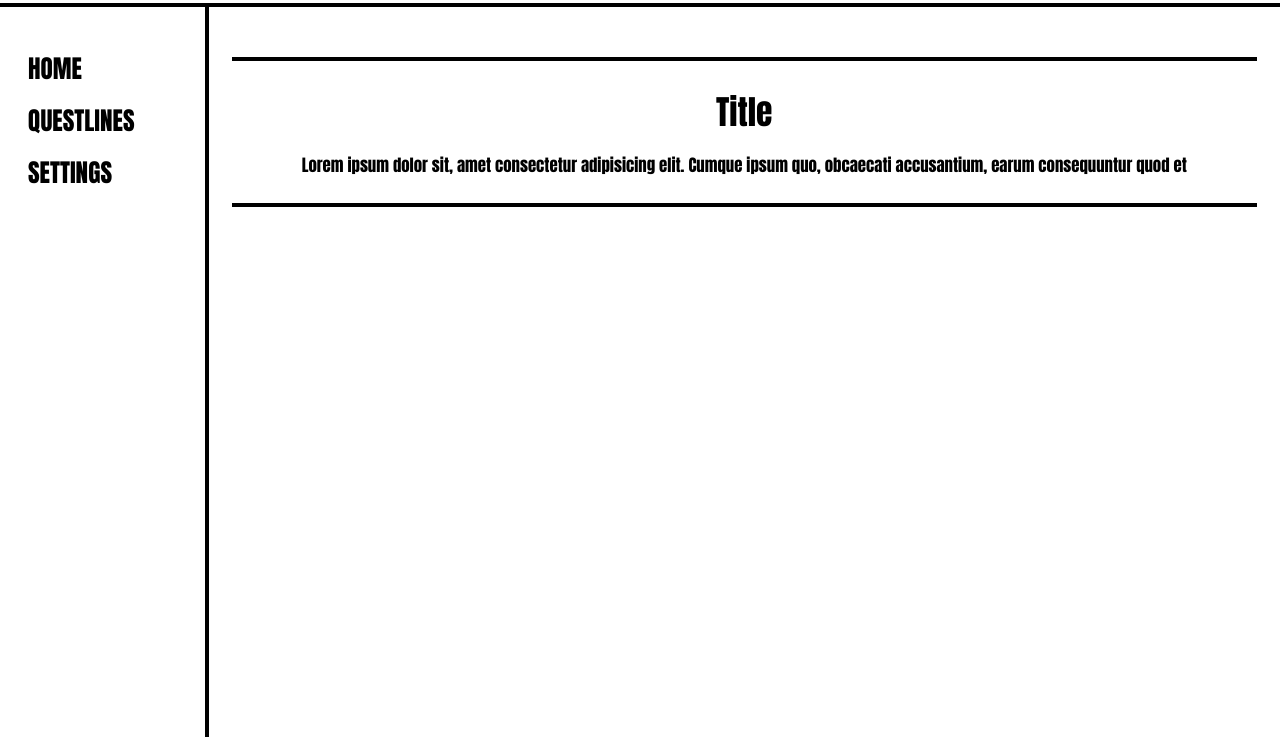
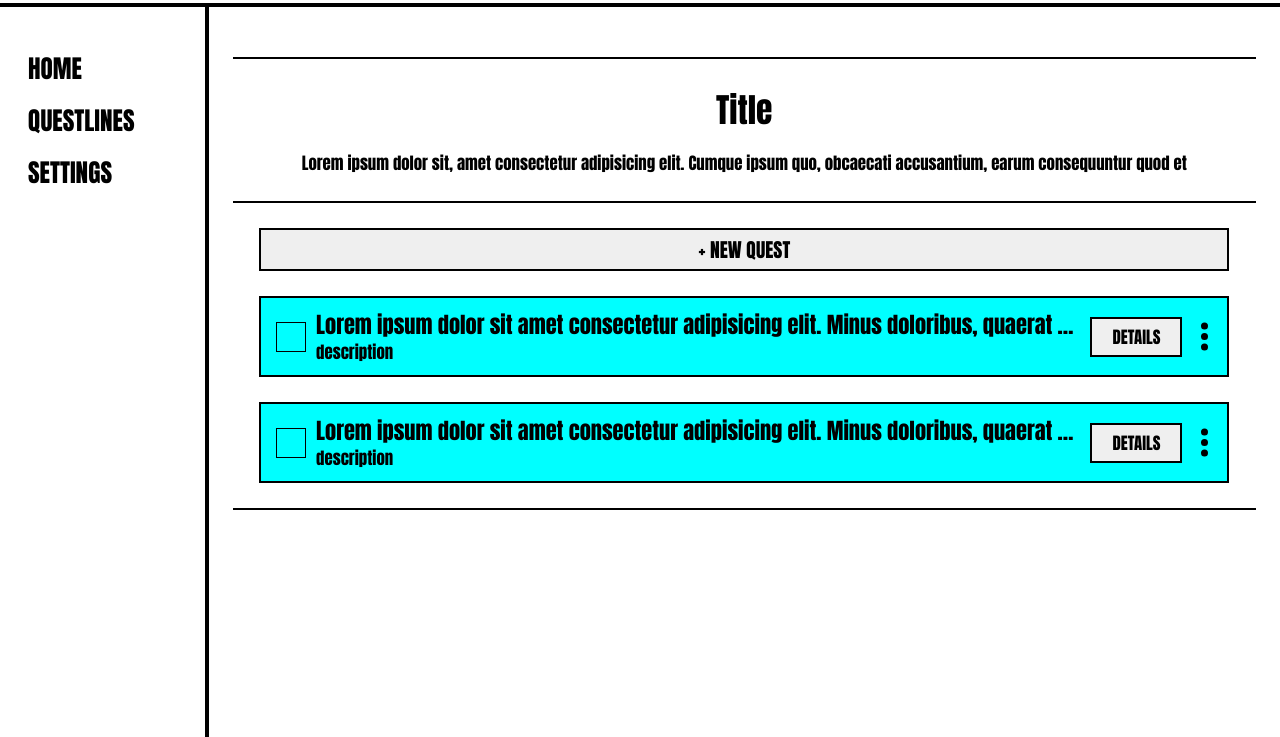
Before and after one commit to MattfromWii-Sports/quest-to-do, a website built with webpack: page src/index.html in a window 1280 px wide. Shown: the part 63-800 px from the top of the page. Built offline with nearby package versions, Linux system fonts and the light colour scheme.

Commit message:
Create Html Structure And Styles Of Quest Card

```diff
--- a/src/index.html
+++ b/src/index.html
@@ -46,10 +46,50 @@
                     </div>
                </div>
             </div>-->
+
+            <!-- quest structure draft -->
             <span class="line"></span>
             <h2>Title</h2>
             <p class="description">Lorem ipsum dolor sit, amet consectetur adipisicing elit. Cumque ipsum quo, obcaecati accusantium, earum consequuntur quod et</p>
             <span class="line"></span>
+            <button class="quest-add-btn">+ NEW QUEST</button>
+            <div class="quest-container">
+                <div class="quest-left">
+                    <span class="checkbox"></span>
+                    <div class="quest-text">
+                        <h3>Lorem ipsum dolor sit amet consectetur adipisicing elit. Minus doloribus, quaerat excepturi delectus</h3>
+                        <p class="description">description</p>
+                    </div>
+                </div>
+                <div class="quest-right">
+                    <button class="quest-details">DETAILS</button>
+                    <img class="kebab-menu" src="../src/images/dots-vertical.svg">
+                    <div class="kebab-container">
+
+                    </div>
+                </div>
+            </div>
+
+
+            <div class="quest-container">
+                <div class="quest-left">
+                    <span class="checkbox"></span>
+                    <div class="quest-text">
+                        <h3>Lorem ipsum dolor sit amet consectetur adipisicing elit. Minus doloribus, quaerat excepturi delectus</h3>
+                        <p class="description">description</p>
+                    </div>
+                </div>
+                <div class="quest-right">
+                    <button class="quest-details">DETAILS</button>
+                    <img class="kebab-menu" src="../src/images/dots-vertical.svg">
+                    <div class="kebab-container">
+
+                    </div>
+                </div>
+            </div>
+
+            <span class="line"></span>
+
         </div>
 
         <dialog class="modal" id="questline-dialog">
--- a/src/modules/dom-manipulator.js
+++ b/src/modules/dom-manipulator.js
@@ -99,6 +99,28 @@ function buildQuestlineCard(questlineObj) {
     return container;
 }
 
+function buildQuestCard(questObj) {
+
+}
+
+//builds add button
+function buildQuestAddButton() {
+    const button = buildElementClass('button', 'quest-add-btn');
+    button.textContent = '+ NEW QUEST';
+    return button;
+}
+function buildQuestlineAddButton() {
+    const button = buildElementClass('button', 'questline-add-btn');
+    button.textContent = '+ NEW QUESTLINE';
+    return button;
+}
+//builds tier line separator
+function buildLine() {
+    const span = buildElementClass('span', 'line');
+    span.textContent = '+ NEW QUEST';
+    return span;
+}
+
 //builds element with classes
 function buildElementClass(type, ...classes) {
     const elem = document.createElement(type);
@@ -109,22 +131,8 @@ function buildElementClass(type, ...classes) {
 function buildElement(type) {
     return document.createElement(type);
 }
-//builds add button
-function buildQuestAddButton() {
-    const button = buildElementClass('button', 'add-btn');
-    button.textContent = '+ NEW QUEST';
-    return button;
-}
-function buildQuestlineAddButton() {
-    const button = buildElementClass('button', 'questline-add-btn');
-    button.textContent = '+ NEW QUESTLINE';
-    return button;
-}
-//builds tier line separator
-function buildLine() {
 
-}
-
+// Misc. stuff
 function toggleKebabMenu(target) {
     closeKebabMenu(target);
     //toggle it
--- a/src/styles.css
+++ b/src/styles.css
@@ -85,19 +85,59 @@ body {
 
 
 .questline-add-btn,
-.add-btn {
+.quest-add-btn {
     width: 95%;
-    font-size: 1.5rem;
+    font-size: 1.4rem;
     padding: 5px;
     border: 2px solid black;
 }
+
+.kebab-menu {
+    margin-right: -10px;
+    height: 2.5rem;
+    transform: scale(1.2);
+}
+.kebab-container {
+    position: absolute;
+    padding: 4px 2px;
+    border: 2px solid black;
+    background-color: white;
+    z-index: 2;
+    display: none;
+    flex-direction: column;
+    justify-content: space-evenly;
+    align-items: flex-start;
+    gap: 1px;
+    width: max-content;
+}
+.kebab-container.open {
+    display: flex;
+}
+.kebab-container > button {
+    font-size: 1.3rem;
+    border: none;
+    width: 100%;
+    padding: 3px;
+    text-align: left;
+    background-color: transparent;
+}
+.kebab-container > button:hover {
+    background-color: grey;
+}
+
 span.line {
-    border: 2px solid black;
+    border: 1px solid black;
     width: 100%;
     height: 0;
 }
 
-/* questline tab stuff */
+.description {
+    font-size: 1.2rem;
+    overflow: hidden;
+    text-overflow: ellipsis;
+}
+
+/* questline card */
 .questline-container {
     width: 95%;
     border: 2px solid black;
@@ -131,38 +171,8 @@ span.line {
     font-size: 1.3rem;
     border: 2px solid black;
 }
-.kebab-menu {
-    margin-right: -10px;
-    height: 2.5rem;
-    transform: scale(1.2);
-}
-.kebab-container {
-    position: absolute;
+.questline-container .kebab-container {
     transform: translateY(-85%);
-    padding: 4px 2px;
-    border: 2px solid black;
-    background-color: white;
-    z-index: 2;
-    display: none;
-    flex-direction: column;
-    justify-content: space-evenly;
-    align-items: flex-start;
-    gap: 1px;
-    width: max-content;
-}
-.kebab-container.open {
-    display: flex;
-}
-.kebab-container > button {
-    font-size: 1.3rem;
-    border: none;
-    width: 100%;
-    padding: 3px;
-    text-align: left;
-    background-color: transparent;
-}
-.kebab-container > button:hover {
-    background-color: grey;
 }
 
 .questline-bottom {
@@ -170,15 +180,11 @@ span.line {
     flex-direction: column;
     justify-content: space-between;
     align-items: flex-start;
-
 }
 .questline-bottom .description {
-    font-size: 1.2rem;
     margin-top: 5px;
-    overflow: hidden;
-    text-overflow: ellipsis;
+    width: 100%;
     height: 6rem;
-    width: 100%;
 }
 .questline-progress-container {
     width: 100%;
@@ -223,6 +229,62 @@ span.line {
     text-align: center;
     width: 95%;
     margin-top: -10px;
+}
+
+/* quest card */
+.quest-container {
+    display: flex;
+    align-items: center;
+    justify-content: space-between;
+    width: 95%;
+    border: 2px solid black;
+    background-color: aqua;
+    padding: 10px 15px;
+    gap: 8px;
+}
+
+.quest-left {
+    display: flex;
+    align-items: center;
+    justify-content: flex-start;
+    gap: 10px;
+    min-width: 0;
+    flex: 1;
+}
+.checkbox {
+    border: 1px solid black;
+    min-width: 2rem;
+    height: 2rem;
+}
+.quest-text {
+    display: flex;
+    flex-direction: column;
+    justify-content: center;
+    min-width: 0;
+}
+.quest-text > h3 {
+    font-size: 1.6rem;
+    overflow: hidden;
+    text-overflow: ellipsis;
+    text-wrap: nowrap;
+}
+.quest-text > .description {
+    margin-top: -2px;
+    text-wrap: nowrap;
+}
+
+.quest-right {
+    display: flex;
+    align-items: center;
+    justify-content: flex-end;
+    gap: 5px;
+    position: relative;
+    min-width: 0;
+}
+.quest-details {
+    font-size: 1.2rem;
+    border: 2px solid black;
+    padding: 5px 20px;
 }
 
 /* modal styles */
```
